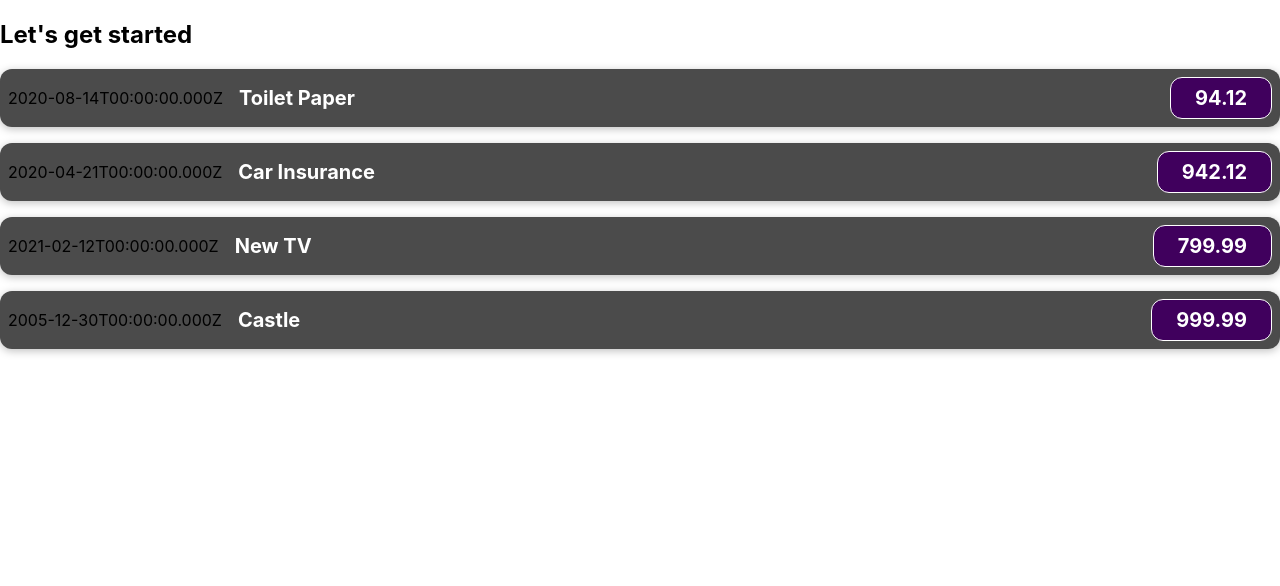
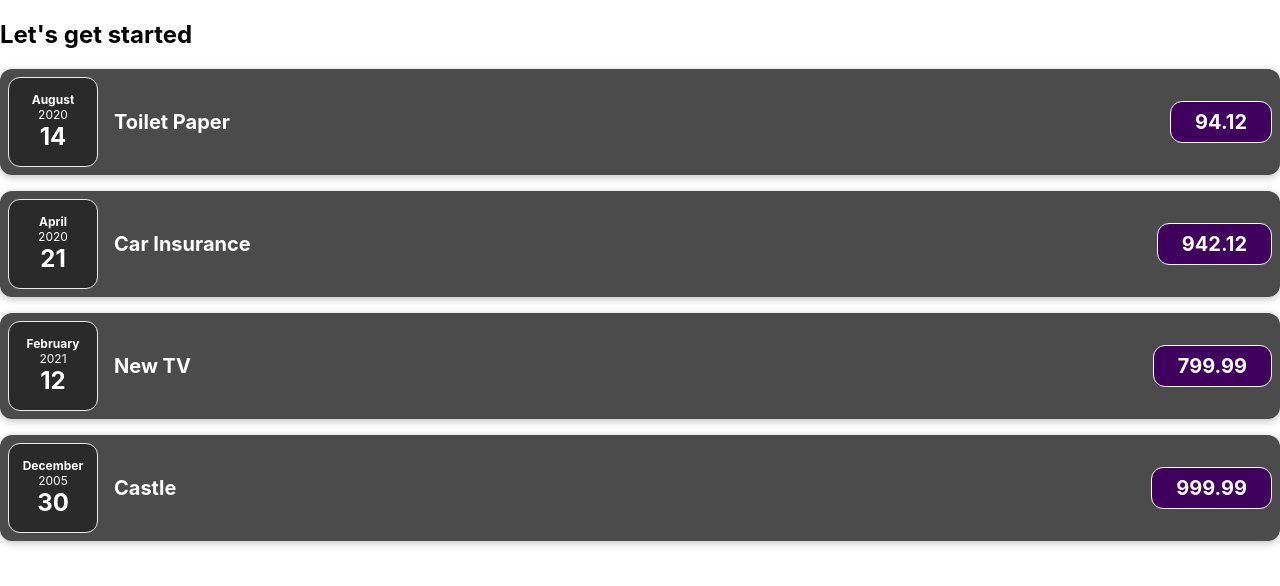
Before and after one commit to albert-kuc/ExpensesInReact, a JavaScript app: page / in a window 1280 px wide. Shown: the top 586 px of the page. Built offline with nearby package versions, Linux system fonts and the light colour scheme.

Commit message:
Add ExpenseDate component

```diff
--- /dev/null
+++ b/src/components/ExpenseDate.css
@@ -0,0 +1,26 @@
+.expense-date {
+    display: flex;
+    flex-direction: column;
+    width: 5.5rem;
+    height: 5.5rem;
+    border: 1px solid #ececec;
+    background-color: #2a2a2a;
+    color: white;
+    border-radius: 12px;
+    align-items: center;
+    justify-content: center;
+}
+
+.expense-date__month {
+    font-size: 0.75rem;
+    font-weight: bold;
+}
+
+.expense-date__year {
+    font-size: 0.75rem;
+}
+
+.expense-date__day {
+    font-size: 1.5rem;
+    font-weight: bold;
+}
--- /dev/null
+++ b/src/components/ExpenseDate.js
@@ -0,0 +1,19 @@
+import './ExpenseDate.css';
+
+function ExpenseDate(props) {
+  // noinspection JSCheckFunctionSignatures
+  const month = props.date.toLocaleString('en-GB', {month:'long'});
+  // noinspection JSCheckFunctionSignatures
+  const day = props.date.toLocaleString('en-GB', { day: '2-digit' });
+  const year = props.date.getFullYear();
+
+  return (
+    <div className="expense-date">
+      <div className="expense-date__month">{month}</div>
+      <div className="expense-date__year">{year}</div>
+      <div className="expense-date__day">{day}</div>
+    </div>
+  );
+}
+
+export default ExpenseDate;
--- a/src/components/ExpenseItem.css
+++ b/src/components/ExpenseItem.css
@@ -20,7 +20,6 @@
 }
 
 .expense-item h2 {
-    color: #3a3a3a;
     font-size: 1rem;
     flex: 1;
     margin: 0 1rem;
--- a/src/components/ExpenseItem.js
+++ b/src/components/ExpenseItem.js
@@ -1,13 +1,14 @@
+import ExpenseDate from "./ExpenseDate";
 import './ExpenseItem.css';
 
 function ExpenseItem(props) {
   return (
     <div className="expense-item">
-        <div>{props.date.toISOString()}</div>
-        <div className="expense-item__description">
-            <h2>{props.title}</h2>
-            <div className="expense-item__price">{props.amount}</div>
-        </div>
+      <ExpenseDate date={props.date}/>
+      <div className="expense-item__description">
+        <h2>{props.title}</h2>
+        <div className="expense-item__price">{props.amount}</div>
+      </div>
     </div>
   )
 }
```
Also changed, not shown: src/App.js (+20 -4 lines).
